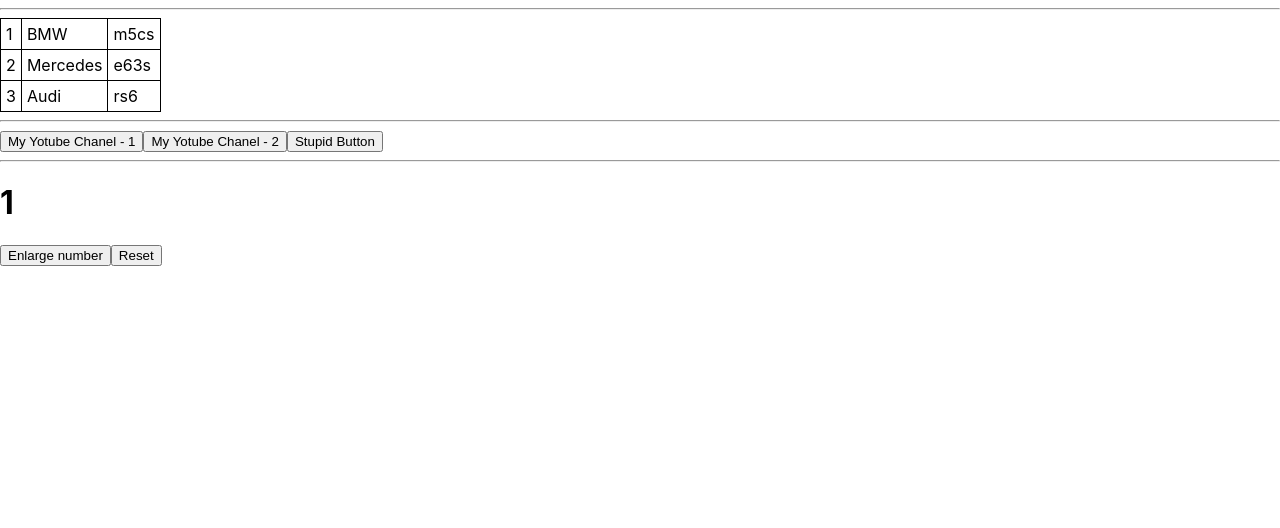
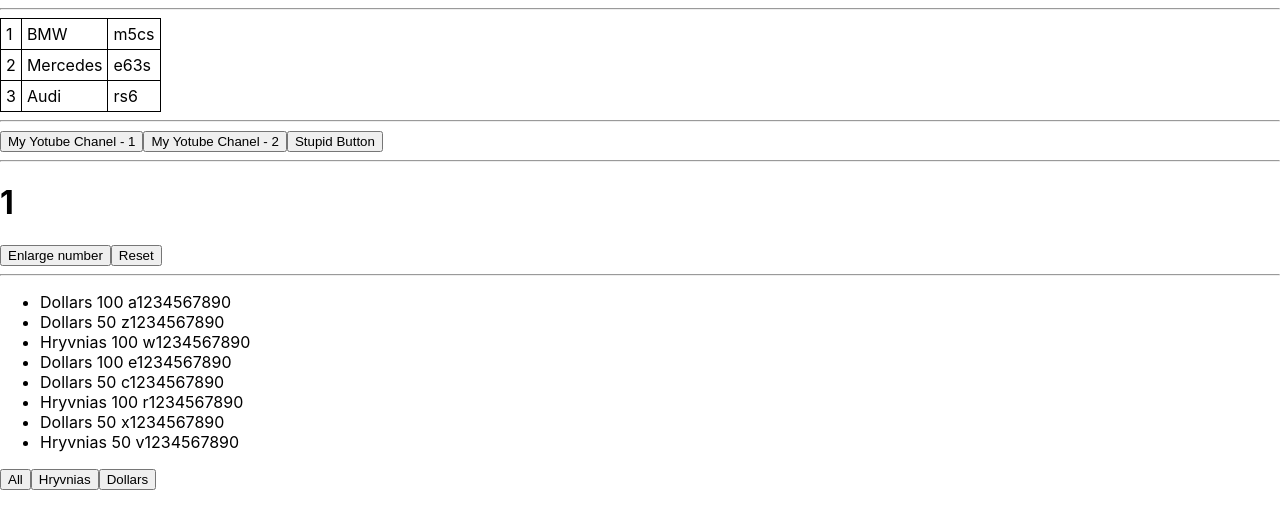
Before and after one commit to vovkahorror/microtasks, a React (Create React App) app: page / in a window 1280 px wide. Shown: the top 528 px of the page. Built offline with nearby package versions, Linux system fonts and the light colour scheme.

Commit message:
complete filter task

```diff
--- /dev/null
+++ b/src/05-filter/GetMoney.tsx
@@ -0,0 +1,53 @@
+import {useState} from "react";
+
+type FilterType = 'All' | 'Dollars' | 'Hryvnias';
+
+export const GetMoney = () => {
+    const [money, setMoney] = useState([
+        {banknots: 'Dollars', value: 100, number: ' a1234567890'},
+        {banknots: 'Dollars', value: 50, number: ' z1234567890'},
+        {banknots: 'Hryvnias', value: 100, number: ' w1234567890'},
+        {banknots: 'Dollars', value: 100, number: ' e1234567890'},
+        {banknots: 'Dollars', value: 50, number: ' c1234567890'},
+        {banknots: 'Hryvnias', value: 100, number: ' r1234567890'},
+        {banknots: 'Dollars', value: 50, number: ' x1234567890'},
+        {banknots: 'Hryvnias', value: 50, number: ' v1234567890'},
+    ]);
+
+    const[filter, setFilter] = useState<FilterType>('All')
+
+    let currentMoney = money;
+    if (filter === 'Hryvnias') {
+        currentMoney = money.filter(filteredMoney => filteredMoney.banknots === 'Hryvnias');
+    }
+    if (filter === 'Dollars') {
+        currentMoney = money.filter(filteredMoney => filteredMoney.banknots === 'Dollars');
+    }
+
+
+    const onClickFilterHandler = (nameButton: FilterType) => {
+        setFilter(nameButton);
+    }
+
+    return (
+        <>
+            <ul>
+                {currentMoney.map((objFromMoneyArr, index) => {
+                    return (
+                        <li key={index}>
+                            <span>{objFromMoneyArr.banknots}</span>
+                            <span> {objFromMoneyArr.value}</span>
+                            <span> {objFromMoneyArr.number}</span>
+                        </li>
+                    )
+                })}
+            </ul>
+            <div>
+                <button onClick={() => onClickFilterHandler('All')}>All</button>
+                <button onClick={() => onClickFilterHandler('Hryvnias')}>Hryvnias</button>
+                <button onClick={() => onClickFilterHandler('Dollars')}>Dollars</button>
+            </div>
+        </>
+
+    )
+}
--- a/src/App.tsx
+++ b/src/App.tsx
@@ -3,6 +3,7 @@ import './App.css';
 import {Cars} from "./02-map/Cars";
 import {Button} from "./03-Button/Button";
 import {GetEnlarge} from "./04-useState/GetEnlarge";
+import {GetMoney} from "./05-filter/GetMoney";
 
 function App() {
     const topCars = [
@@ -33,6 +34,9 @@ function App() {
 
             <hr/>
             <GetEnlarge/>
+
+            <hr/>
+            <GetMoney/>
         </>
     );
 }
```
